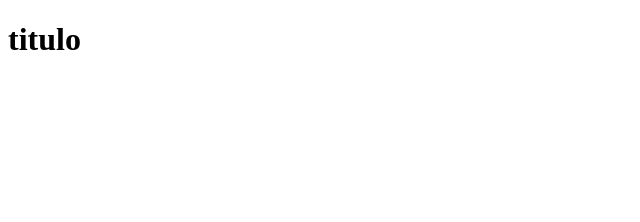
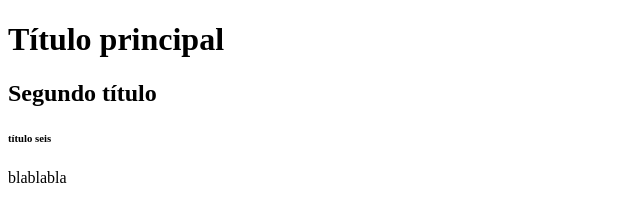
Before and after one commit to Rodrigo-001/Exercicio_Par_Programming, a plain HTML site: page index.html in a window 1280 px wide. Shown: the whole page, without its empty margins (0-640 px from the left). Drawn offline with Linux system fonts and the light colour scheme.

Commit message:
Adicionei novos títulos e um parágrafo

```diff
--- a/index.html
+++ b/index.html
@@ -1,5 +1,5 @@
 <!DOCTYPE html>
-<html lang="en">
+<html lang="pt-br">
 <head>
     <meta charset="UTF-8">
     <meta http-equiv="X-UA-Compatible" content="IE=edge">
@@ -7,6 +7,9 @@
     <title>Brainstormers</title>
 </head>
 <body>
-    <h1>titulo</h1>
+    <h1>Título principal</h1>
+    <h2>Segundo título</h2>
+    <h6>título seis</h6>
+    <p>blablabla</p>
 </body>
 </html>
```
